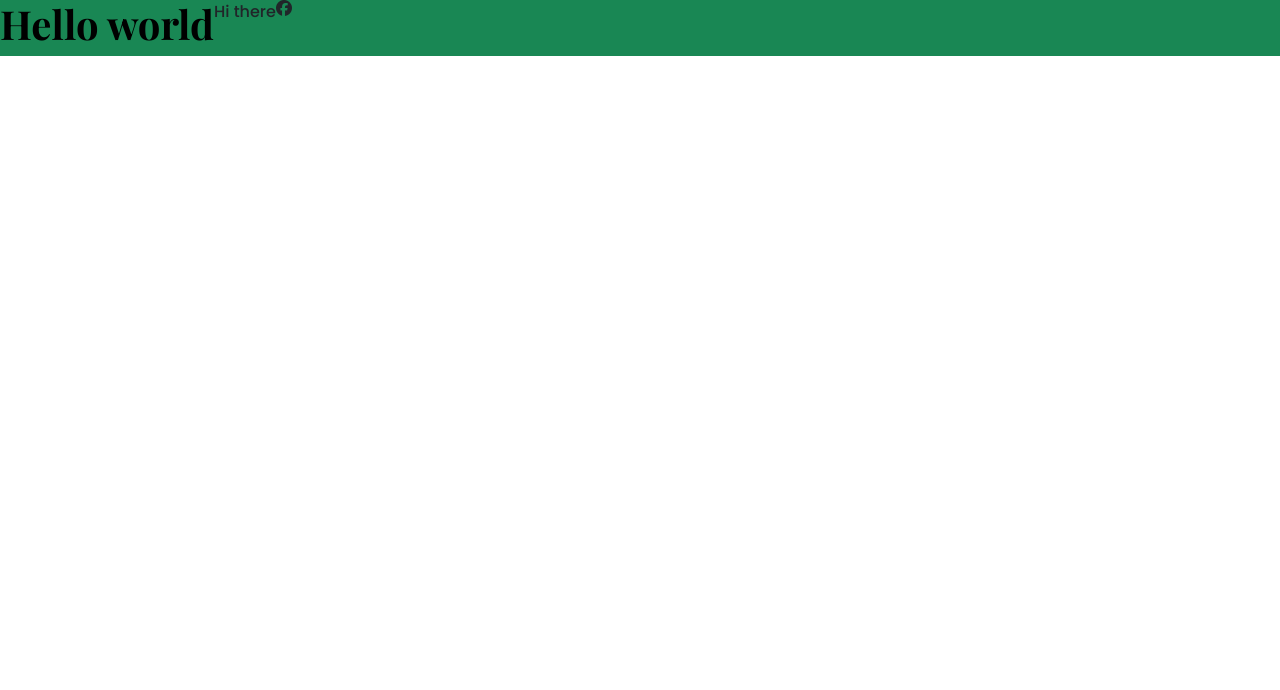
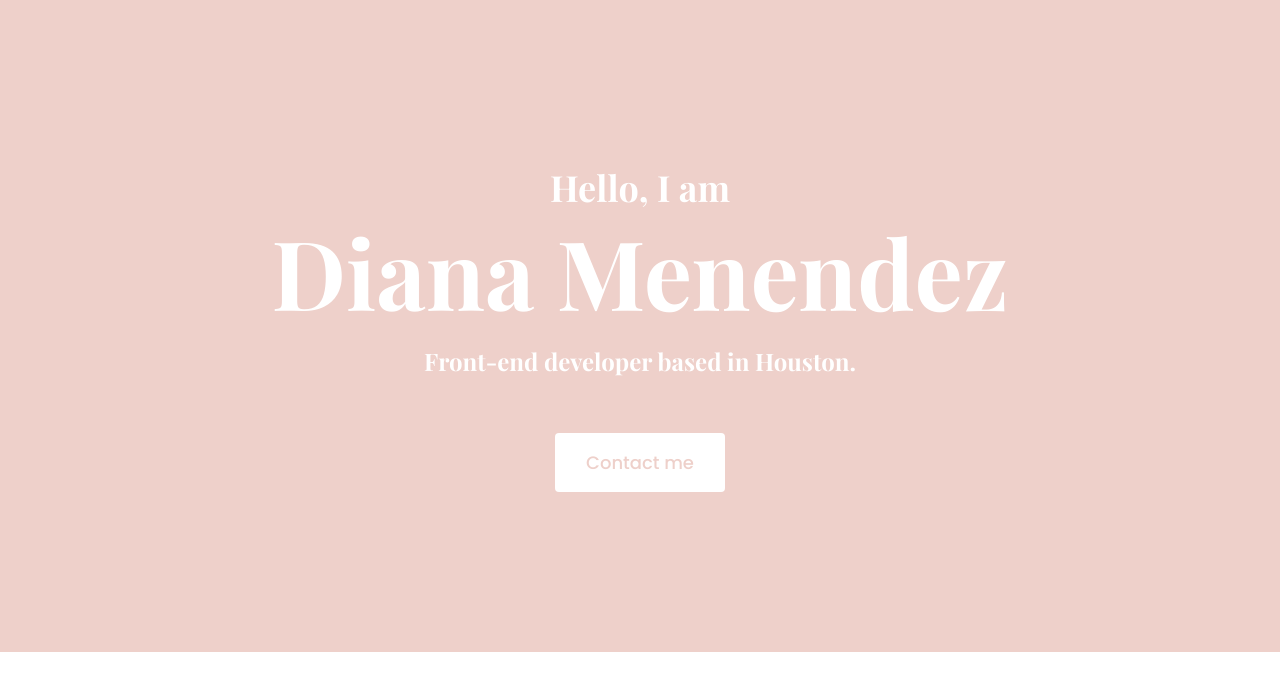
Before and after one commit to itsdianaa21/Portfolio-Project, a plain HTML site: page index.html in a window 1280 px wide. Drawn offline with nearby package versions, Linux system fonts and the light colour scheme.

Commit message:
added page html and css

```diff
--- a/index.html
+++ b/index.html
@@ -10,6 +10,11 @@
       integrity="sha384-BmbxuPwQa2lc/FVzBcNJ7UAyJxM6wuqIj61tLrc4wSX0szH/Ev+nYRRuWlolflfl"
       crossorigin="anonymous"
     />
+    <link rel="preconnect" href="https://fonts.gstatic.com" />
+    <link
+      href="https://fonts.googleapis.com/css2?family=Playfair+Display:wght@700&amp;family=Poppins:wght@500;700&amp;display=swap"
+      rel="stylesheet"
+    />
     <script
       src="https://cdn.jsdelivr.net/npm/bootstrap@5.0.0-beta2/dist/js/bootstrap.bundle.min.js"
       integrity="sha384-b5kHyXgcpbZJO/tY9Ul7kGkf1S0CWuKcCD38l8YkeH8z8QjE0GmW1gYU5S9FOnJ0"
@@ -19,19 +24,15 @@
       src="https://kit.fontawesome.com/ddc3ee268a.js"
       crossorigin="anonymous"
     ></script>
-    <link rel="preconnect" href="https://fonts.gstatic.com" />
-    <link
-      href="https://fonts.googleapis.com/css2?family=Playfair+Display:wght@700&amp;family=Poppins:wght@500;700&amp;display=swap"
-      rel="stylesheet"
-    />
     <link rel="stylesheet" href="styles/portfolio.css" />
     <title>Document</title>
   </head>
   <body>
-    <div class="d-flex bg-success">
-      <h1>Hello world</h1>
-      <p>Hi there</p>
-      <i class="fab fa-facebook" aria-hidden="true"></i>
+    <div class="hero">
+      <p>Hello, I am</p>
+      <h1>Diana Menendez</h1>
+      <h2 class="mb-5">Front-end developer based in Houston.</h2>
+      <a href="#" class="btn btn-branding">Contact me</a>
     </div>
   </body>
 </html>
--- a/styles/portfolio.css
+++ b/styles/portfolio.css
@@ -1,10 +1,60 @@
-h1 {
-  color: black;
-  font-family: "Playfair Display", serif;
+:root {
+  --branding-color: #eed0ca;
+  --secondary-color: white;
+  --heading-font-family: "Playfair Display", serif;
+  --default-font-family: "Poppins", sans-serif;
+}
+
+body {
+  font-family: var(--default-font-family);
+}
+
+h1,
+h2 {
+  color: var(--secondary-color);
+  font-family: var(--heading-font-family);
   font-weight: bold;
 }
 
+h1 {
+  font-size: 96px;
+}
+
 p {
-  font-family: "Poppins", sans-serif;
   font-weight: normal;
 }
+
+.hero {
+  background: var(--branding-color);
+  text-align: center;
+  padding: 160px 20px;
+}
+
+.hero p {
+  font-size: 36px;
+  font-weight: bold;
+  margin: 0;
+  color: var(--secondary-color);
+  font-family: var(--heading-font-family);
+}
+
+.hero h2 {
+  font-family: var(--heading-font-family);
+  font-weight: normal;
+  line-height: 2;
+  font-size: 24px;
+}
+
+.btn-branding {
+  background: var(--secondary-color);
+  border-radius: 4px;
+  color: var(--branding-color);
+  font-size: 18px;
+  line-height: 27px;
+  padding: 15px 30px;
+}
+
+.btn {
+  display: inline-block;
+  font-weight: 400;
+}
```
